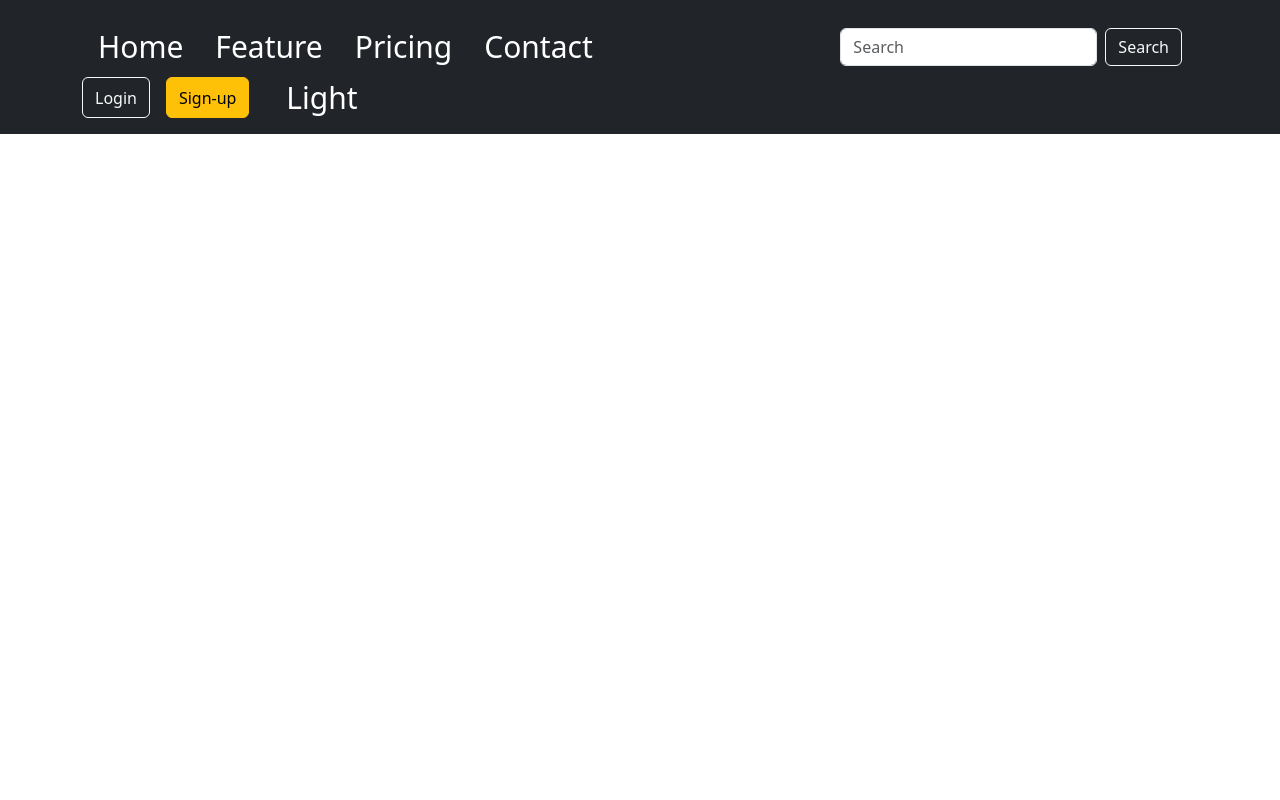
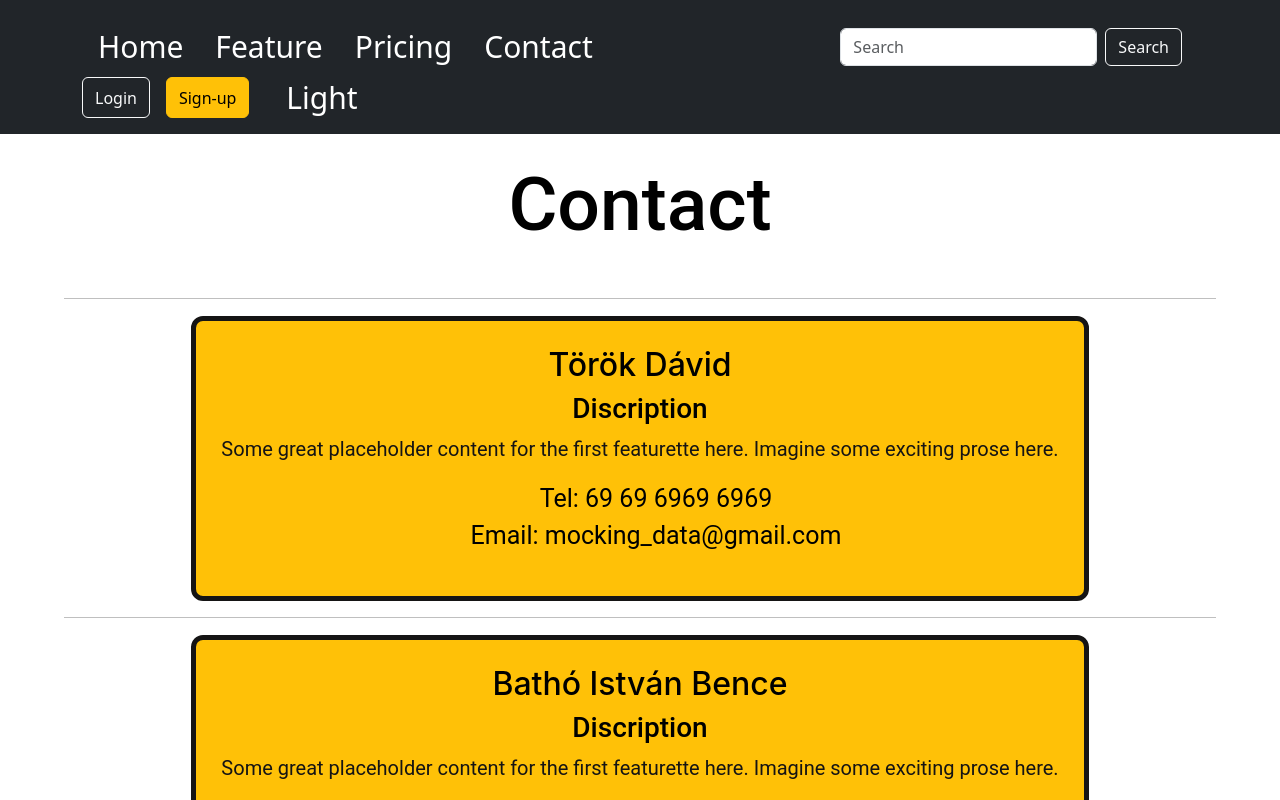
Before and after one commit to 6gDav/GetYWeather, a React (Vite) app: page /contact in a window 1280 px wide. Built offline with nearby package versions, Linux system fonts and the light colour scheme.

Commit message:
Contact page is done

```diff
--- a/src/App.tsx
+++ b/src/App.tsx
@@ -49,6 +49,7 @@ import { useEffect, useState } from 'react';
 import Feature from './Components/pages/Features';
 import HomaPage from './Components/pages/HomaPage';
 import Pricing from './Components/pages/Pricing';
+import Contact from './Components/pages/Contact';
 
 setupIonicReact();
 
@@ -76,7 +77,7 @@ const App: React.FC = () => {
             <Route path="/home" component={HomaPage} exact />
             <Route path="/feature" component={Feature} exact />
             <Route path="/pricing" component={Pricing} exact />
-            {/* <Route path="/contact" component={Contact} exact /> */}
+            <Route path="/contact" component={Contact} exact />
             <Route exact path="/" render={() => <Redirect to="/home" />} />
           </IonRouterOutlet>
         </IonContent>
--- /dev/null
+++ b/src/Components/pages/Contact.tsx
@@ -0,0 +1,52 @@
+import { IonContent } from '@ionic/react';
+import React from 'react'
+
+import FooterSection from '../Footer/FooterSection';
+import './style/PagesStyle.css'
+import './style/ContactStyle.css'
+
+
+function Contact() {
+    return (
+        <IonContent>
+            <div className="feature-container">
+                <h1 className='pageTitle'>Contact</h1>
+                <hr />
+                <div className='peronalInfo'>
+                    <h2>Török Dávid</h2>
+                    <h3>Discription</h3>
+                    <p className='discription'>Some great placeholder content for the first featurette here. Imagine some exciting prose here.</p>
+                    <ul>
+                        <li>Tel: 69 69 6969 6969</li>
+                        <li>Email: mocking_data@gmail.com</li>
+                    </ul>
+                </div>
+                <hr />
+                <div className='peronalInfo'>
+                    <h2>Bathó István Bence</h2>
+                    <h3>Discription</h3>
+                    <p className='discription'>Some great placeholder content for the first featurette here. Imagine some exciting prose here.</p>
+                    <ul>
+                        <li>Tel: 69 69 6969 6969</li>
+                        <li>Email: mocking_data2@gmail.com</li>
+                    </ul>
+                </div>
+                <hr />
+                <div className='peronalInfo'>
+                    <h2>Pócs Zsombor</h2>
+                    <h3>Discription</h3>
+                    <p className='discription'>Some great placeholder content for the first featurette here. Imagine some exciting prose here.</p>
+                    <ul>
+                        <li>Tel: 69 69 6969 6969</li>
+                        <li>Email: mocking_data3@gmail.com</li>
+                    </ul>
+                </div>
+                <br />
+            </div>
+
+            <FooterSection />
+        </IonContent>
+    )
+}
+
+export default Contact
--- a/src/Components/pages/Features.tsx
+++ b/src/Components/pages/Features.tsx
@@ -12,7 +12,7 @@ function Features() {
         <hr />
         <div className="row featurette">
           <div className="col-md-7">
-            <h2 className="featurette-heading fw-normal lh-1">Forcasting<span className="text-body-secondary">It’ll blow your mind.</span></h2>
+            <h2 className="featurette-heading fw-normal lh-1">Forcasting<span className="text-body-secondary"></span></h2>
             <p className="lead">Some great placeholder content for the first featurette here. Imagine some exciting prose here.</p>
           </div>
           <div className="col-md-5">
@@ -29,7 +29,7 @@ function Features() {
             <svg className="bd-placeholder-img bd-placeholder-img-lg featurette-image img-fluid mx-auto" width="500" height="500" xmlns="http://www.w3.org/2000/svg" role="img" aria-label="Placeholder: 500x500" preserveAspectRatio="xMidYMid slice" focusable="false"><title>Placeholder</title><rect width="100%" height="100%" fill="var(--bs-secondary-bg)"></rect><text x="50%" y="50%" fill="var(--bs-secondary-color)" dy=".3em">500x500</text></svg>
           </div>
           <div className="col-md-7">
-            <h2 className="featurette-heading fw-normal lh-1">Set an Alart<span className="text-body-secondary">It’ll blow your mind.</span></h2>
+            <h2 className="featurette-heading fw-normal lh-1">Set an Alart<span className="text-body-secondary"></span></h2>
             <p className="lead">Some great placeholder content for the first featurette here. Imagine some exciting prose here.</p>
           </div>
         </div>
@@ -40,7 +40,7 @@ function Features() {
 
         <div className="row featurette">
           <div className="col-md-7">
-            <h2 className="featurette-heading fw-normal lh-1">Ask our AI<span className="text-body-secondary">It’ll blow your mind.</span></h2>
+            <h2 className="featurette-heading fw-normal lh-1">Ask our AI<span className="text-body-secondary"></span></h2>
             <p className="lead">Some great placeholder content for the first featurette here. Imagine some exciting prose here.</p>
           </div>
           <div className="col-md-5">
@@ -57,7 +57,7 @@ function Features() {
             <svg className="bd-placeholder-img bd-placeholder-img-lg featurette-image img-fluid mx-auto" width="500" height="500" xmlns="http://www.w3.org/2000/svg" role="img" aria-label="Placeholder: 500x500" preserveAspectRatio="xMidYMid slice" focusable="false"><title>Placeholder</title><rect width="100%" height="100%" fill="var(--bs-secondary-bg)"></rect><text x="50%" y="50%" fill="var(--bs-secondary-color)" dy=".3em">500x500</text></svg>
           </div>
           <div className="col-md-7">
-            <h2 className="featurette-heading fw-normal lh-1">World wide clock<span className="text-body-secondary">It’ll blow your mind.</span></h2>
+            <h2 className="featurette-heading fw-normal lh-1">World wide clock<span className="text-body-secondary"></span></h2>
             <p className="lead">Some great placeholder content for the first featurette here. Imagine some exciting prose here.</p>
           </div>
         </div>
@@ -68,7 +68,7 @@ function Features() {
 
         <div className="row featurette">
           <div className="col-md-7">
-            <h2 className="featurette-heading fw-normal lh-1">Your location on a Map<span className="text-body-secondary">It’ll blow your mind.</span></h2>
+            <h2 className="featurette-heading fw-normal lh-1">Your location on a Map<span className="text-body-secondary"></span></h2>
             <p className="lead">Some great placeholder content for the first featurette here. Imagine some exciting prose here.</p>
           </div>
           <div className="col-md-5">
@@ -85,7 +85,7 @@ function Features() {
             <svg className="bd-placeholder-img bd-placeholder-img-lg featurette-image img-fluid mx-auto" width="500" height="500" xmlns="http://www.w3.org/2000/svg" role="img" aria-label="Placeholder: 500x500" preserveAspectRatio="xMidYMid slice" focusable="false"><title>Placeholder</title><rect width="100%" height="100%" fill="var(--bs-secondary-bg)"></rect><text x="50%" y="50%" fill="var(--bs-secondary-color)" dy=".3em">500x500</text></svg>
           </div>
           <div className="col-md-7">
-            <h2 className="featurette-heading fw-normal lh-1">Set a Theme<span className="text-body-secondary">It’ll blow your mind.</span></h2>
+            <h2 className="featurette-heading fw-normal lh-1">Set a Theme<span className="text-body-secondary"></span></h2>
             <p className="lead">Some great placeholder content for the first featurette here. Imagine some exciting prose here.</p>
           </div>
         </div>
@@ -96,7 +96,7 @@ function Features() {
 
         <div className="row featurette">
           <div className="col-md-7">
-            <h2 className="featurette-heading fw-normal lh-1">Responsive design<span className="text-body-secondary">It’ll blow your mind.</span></h2>
+            <h2 className="featurette-heading fw-normal lh-1">Responsive design<span className="text-body-secondary"></span></h2>
             <p className="lead">Some great placeholder content for the first featurette here. Imagine some exciting prose here.</p>
           </div>
           <div className="col-md-5">
--- a/src/Components/pages/Pricing.tsx
+++ b/src/Components/pages/Pricing.tsx
@@ -9,7 +9,7 @@ function Pricing() {
         <IonContent>
             <div className="feature-container">
                 <h1 className='pageTitle'>Pricing</h1>
-
+                <hr />
                 <br />
                 <div className="container py-3">
                     <main>
--- /dev/null
+++ b/src/Components/pages/style/ContactStyle.css
@@ -0,0 +1,26 @@
+h2 {
+    font-size: 45px;
+}
+
+.peronalInfo {
+    background-color: #ffc107;
+    border: 5px solid #151414;
+    padding: 25px;
+    border-radius: 12px;
+}
+
+li {
+    list-style-type: none;
+    font-size: 25px;
+}
+
+.discription {
+    font-size: 20px;
+    color: #151414;
+}
+
+@media (max-width: 600px) {
+    .peronalInfo {
+        width: 80%;
+    }
+}
```
